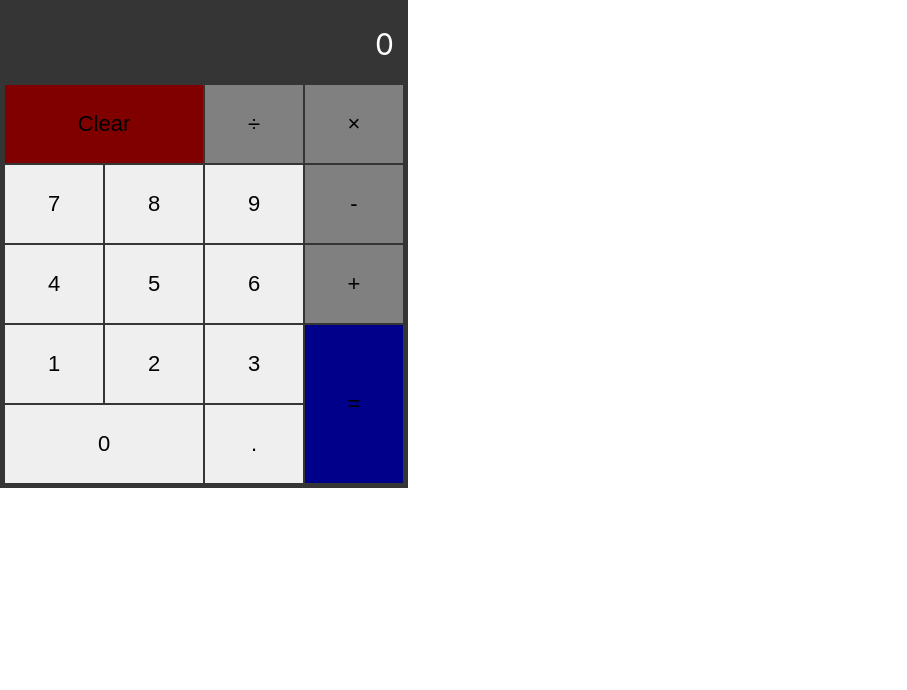
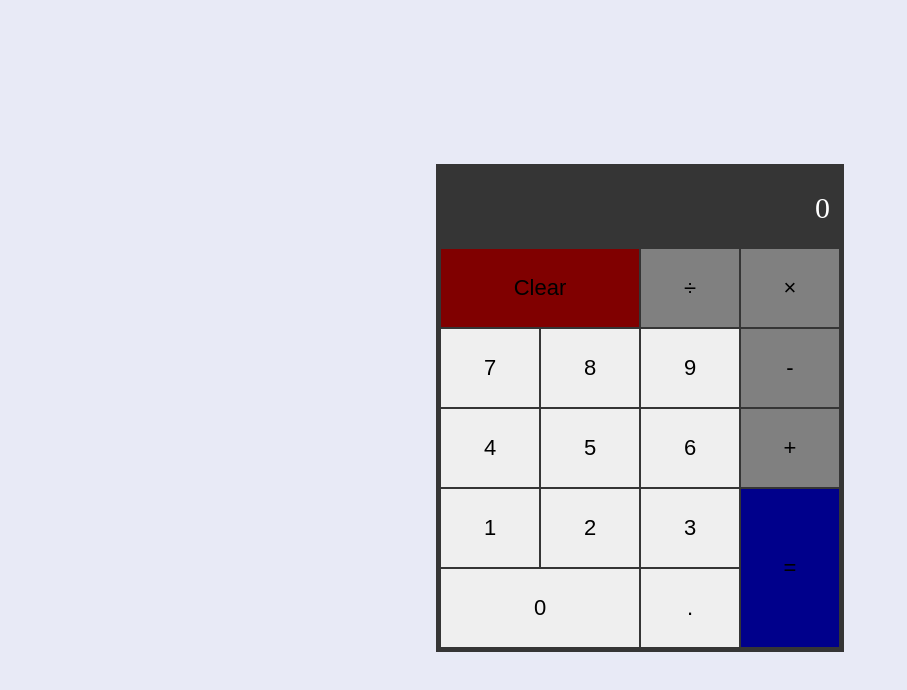
Before and after one commit to emitex1/my-calculator, a React (Create React App) app: page / in a window 1280 px wide. Shown: the top 690 px of the page, without its empty margins (0-907 px from the left). Built offline with nearby package versions, Linux system fonts and the light colour scheme.

Commit message:
style: style the body

```diff
--- a/src/index.css
+++ b/src/index.css
@@ -1,13 +1,10 @@
+html {
+  height: 100%;
+}
 body {
-  margin: 0;
-  font-family: -apple-system, BlinkMacSystemFont, 'Segoe UI', 'Roboto', 'Oxygen',
-    'Ubuntu', 'Cantarell', 'Fira Sans', 'Droid Sans', 'Helvetica Neue',
-    sans-serif;
-  -webkit-font-smoothing: antialiased;
-  -moz-osx-font-smoothing: grayscale;
+  background-color: #E8EAF6;
+  display: flex;
+  justify-content: center;
+  align-items: center;
+  height: 100%;
 }
-
-code {
-  font-family: source-code-pro, Menlo, Monaco, Consolas, 'Courier New',
-    monospace;
-}
```
